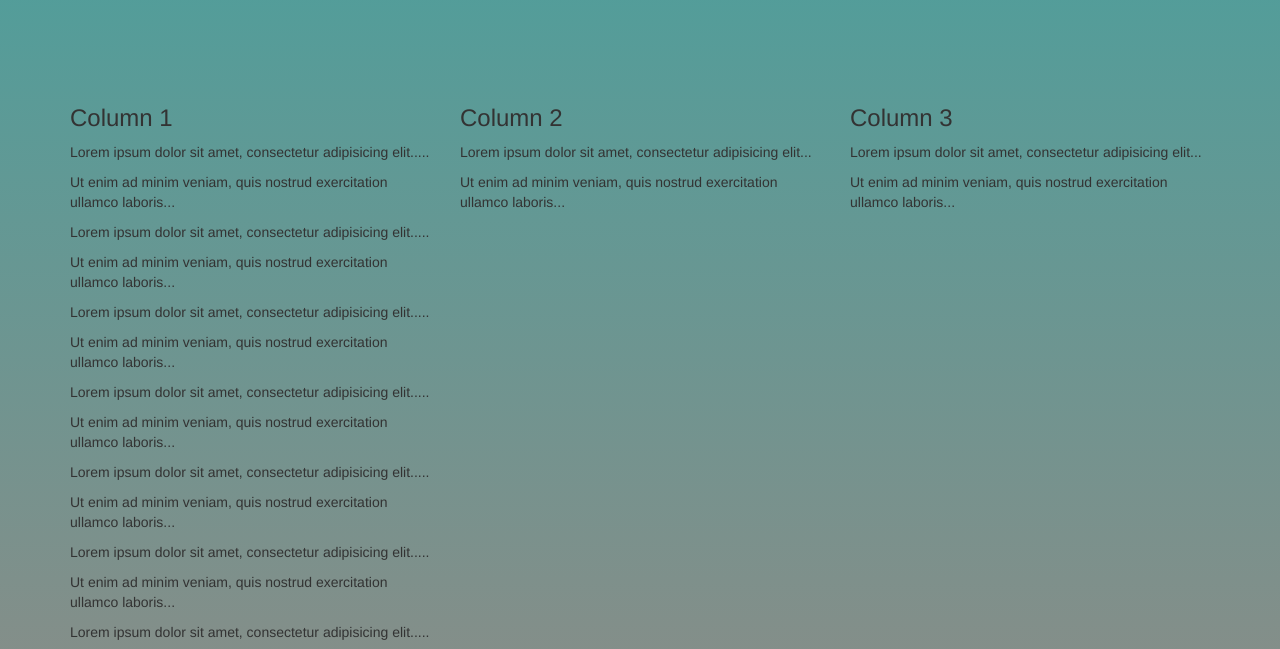
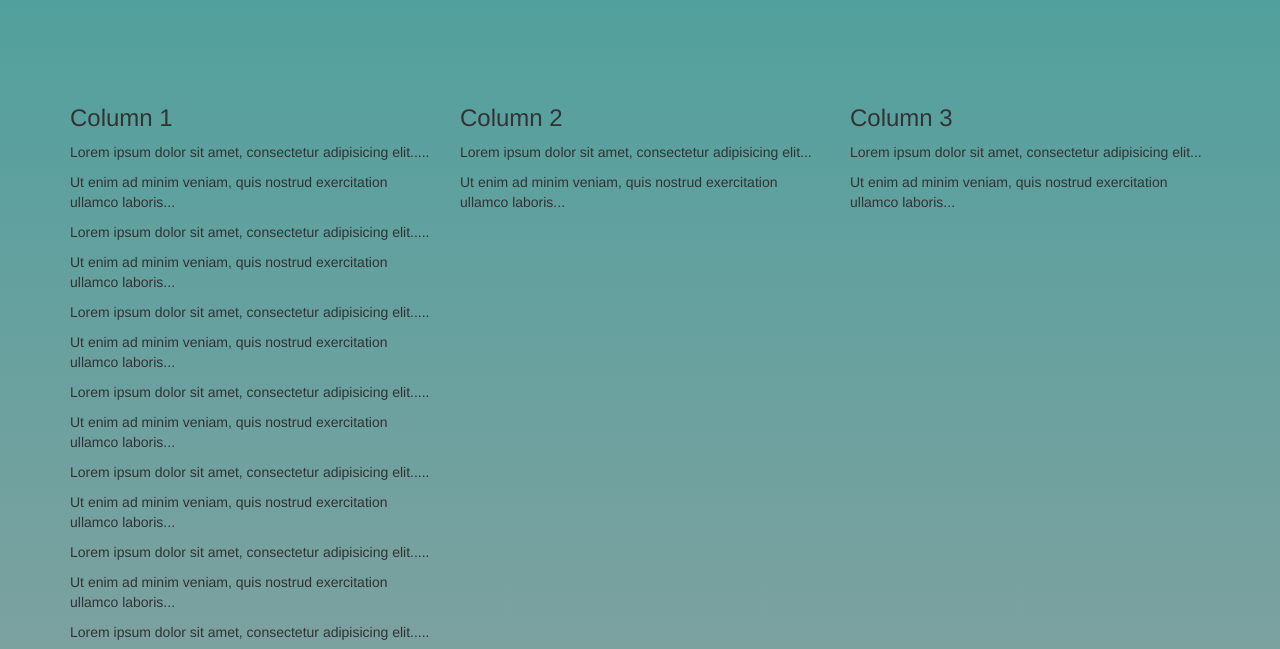
Before and after one commit to BlanchonMarc/BlanchonMarc.github.io, a plain HTML site: page index.html in a window 1280 px wide. Shown: the part 140-789 px from the top of the page. Drawn offline with nearby package versions, Linux system fonts and the light colour scheme.

Commit message:
Background Changes

```diff
--- a/style.css
+++ b/style.css
@@ -1,9 +1,9 @@
 .back {
   background: #49a09d !important; /* For browsers that do not support gradients */
-  background: -webkit-linear-gradient(#49a09d, #EC6F66)!important; /* For Safari 5.1 to 6.0 */
-  background: -o-linear-gradient(#49a09d, #EC6F66)!important; /* For Opera 11.1 to 12.0 */
-  background: -moz-linear-gradient(#49a09d, #EC6F66)!important; /* For Firefox 3.6 to 15 */
-  background: linear-gradient(#49a09d, #EC6F66)!important; /* Standard syntax */
+  background: -webkit-linear-gradient(#49a09d, /*#EC6F66*/#D6A4A4)!important; /* For Safari 5.1 to 6.0 */
+  background: -o-linear-gradient(#49a09d, /*#EC6F66*/ #D6A4A4)!important; /* For Opera 11.1 to 12.0 */
+  background: -moz-linear-gradient(#49a09d, /*#EC6F66*/ #D6A4A4)!important; /* For Firefox 3.6 to 15 */
+  background: linear-gradient(#49a09d, /*#EC6F66*/ #D6A4A4)!important; /* Standard syntax */
 
   height: 100%;
   margin: 0px;
```
